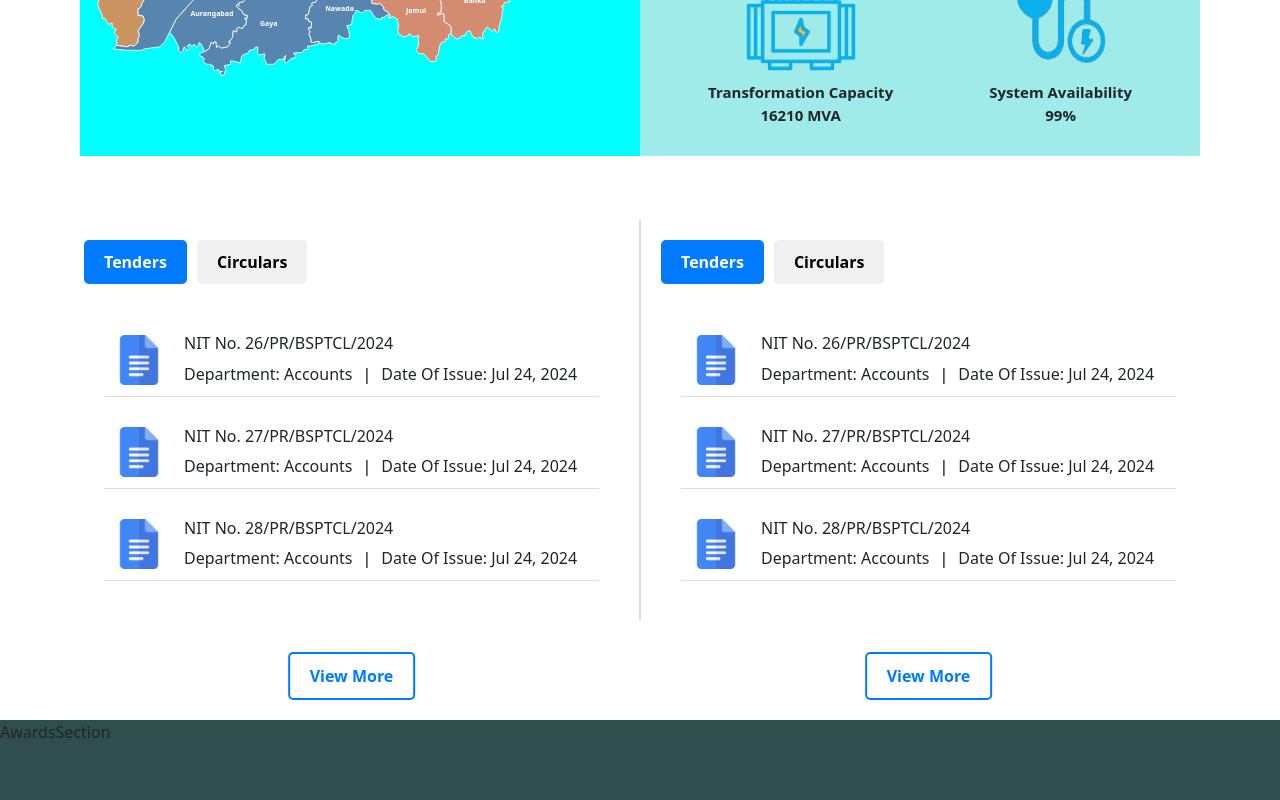
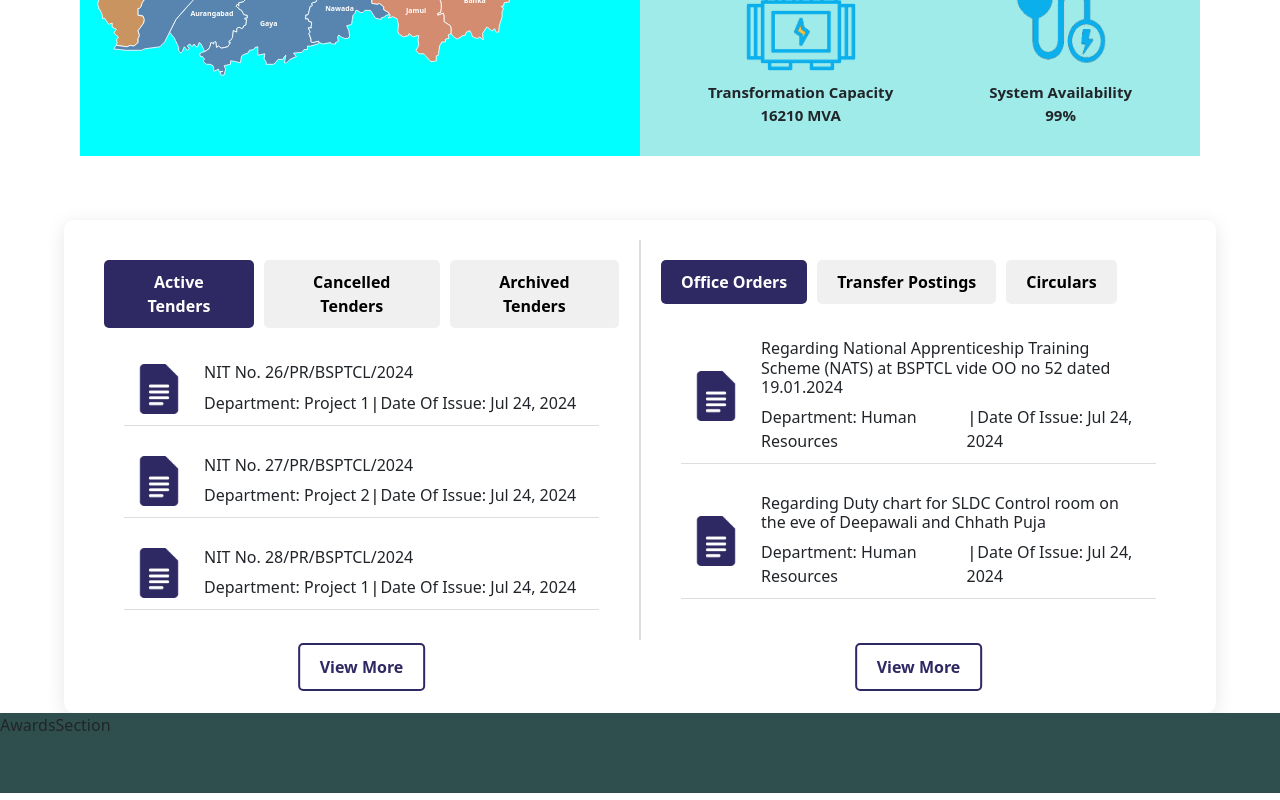
Before and after one commit to vpreeti/website_31-07-2024, a React (Vite) app: page / in a window 1280 px wide. Shown: the part 1504-2304 px from the top of the page. Built offline with nearby package versions, Linux system fonts and the light colour scheme.

Commit message:
Finalized Tenders Section-Aug 1

```diff
--- a/components/css/tenders.css
+++ b/components/css/tenders.css
@@ -1,9 +1,12 @@
 .container1 {
   display: flex;
   width: 90%;
-  margin:auto
+  margin:auto;
   /* height: 100vh;  */
- /* background-color: beige; */
+  box-shadow: 0 4px 20px rgba(0, 0, 0, 0.1); /* Add shadow border */
+  border-radius: 10px; /* Optional: Add rounded corners */
+/* background-color: aquamarine; */
+padding: 20px;
 }
 
 .section {
@@ -13,10 +16,10 @@
   flex-direction: column;
   padding: 20px; /* Padding for internal content */
   box-sizing: border-box; /* Include padding and border in width calculation */
-  height: 500px; /* Set fixed height */
+  /* min-height: 500px; */
   position: relative; /* For absolute positioning of the button */
   /* background-color: aqua; */
-  /* box-shadow: inset 2px 2px 2px 2px rgba(228, 219, 219, 0.5); */
+
 
 }
 
@@ -29,7 +32,7 @@
 .button-container {
   display: flex;
   gap: 10px;
-  margin-bottom: 20px;
+  margin-bottom: 5px;
 }
 
 .button {
@@ -47,7 +50,7 @@
 }
 
 .button.active {
-  background-color: #007bff;
+  background-color: #2f2963;
   color: #fff;
 }
 
@@ -71,15 +74,19 @@
   max-height: 300px; /* Set fixed height */
   overflow-y: auto; /* Enable vertical scrolling */
   padding-bottom: 60px; /* Add space for the button */
+
+  flex-grow: 1; /* Allow content to grow and take up available space */
+
 }
 
-.circular {
+.rowData {
   display: flex;
   align-items: center;
   width: 100%;
   margin-bottom: 20px;
   padding: 10px;
   border-bottom: 1px solid #ddd;
+    /* background-color: aqua; */
 }
 
 .document-icon {
@@ -95,28 +102,28 @@
   object-fit: contain;
 }
 
-.circular-details {
+.details-header {
   display: flex;
   flex-direction: column;
 }
 
 .view-more-button {
   background-color: transparent; /* Initial background color */
-  color: #007bff; /* Text color */
-  border: 2px solid #007bff; /* Border color */
+  color: #2f2963; /* Text color */
+  border: 2px solid #2f2963; /* Border color */
   padding: 10px 20px;
   border-radius: 5px;
   cursor: pointer;
   font-weight: bold;
   transition: background-color 0.3s, color 0.3s; /* Transition for smooth change */
   position: absolute; /* Position at the bottom */
-  bottom: 20px; /* 20px from the bottom of the section */
+  bottom: 2px; /* 80px from the bottom of the section */
   left: 50%; /* Center horizontally */
   transform: translateX(-50%); /* Center horizontally */
 }
 
 .view-more-button:hover {
-  background-color: #007bff; /* Hover background color */
+  background-color: #2f2963; /* Hover background color */
   color: #fff; /* Hover text color */
 }
 
@@ -131,6 +138,6 @@
 
 .details-container p + p::before {
   content: '|';
-  margin: 0 10px;
+  margin: 0 1px;
   color: #000;
 }
--- a/components/tenders.jsx
+++ b/components/tenders.jsx
@@ -2,22 +2,27 @@
 import '../components/css/tenders.css';
 
 function Tenders() {
-  const [activeButtonA, setActiveButtonA] = useState('left');
-  const [activeButtonB, setActiveButtonB] = useState('right');
-  const [showTendersA, setShowTendersA] = useState(true);
-  const [showCircularA, setShowCircularA] = useState(false);
-  const [showTendersB, setShowTendersB] = useState(true);
-  const [showCircularB, setShowCircularB] = useState(false);
+  const [activeButtonLeft, setactiveButtonLeft] = useState('ActiveTenders');
+  const [activeButtonRight, setactiveButtonRight] = useState('OfficeOrders');
+  const [showActiveTendersL, setshowActiveTendersL] = useState(true);
+  const [showCancelledTendersL, setshowCancelledTendersL] = useState(false);
+  const [showArhivedTendersL, setshowArchivedTendersL] = useState(false);
+  const [showOfficeOrdersR, setshowOfficeOrdersR] = useState(true);
+  const [showTransferPostingsR, setshowTransferPostingsR] = useState(false);
+  const [showCircularsR, setshowCircularsR] = useState(false);
+
 
   const handleButtonClick = (section, type) => {
-    if (section === 'A') {
-      setShowTendersA(type === 'left');
-      setShowCircularA(type === 'circularA');
-      setActiveButtonA(type);
+    if (section === 'left') {
+      setshowActiveTendersL(type === 'ActiveTenders');
+      setshowCancelledTendersL(type === 'CancelledTenders');
+      setshowArchivedTendersL(type === 'ArchivedTenders');
+      setactiveButtonLeft(type);
     } else {
-      setShowTendersB(type === 'right');
-      setShowCircularB(type === 'circularB');
-      setActiveButtonB(type);
+      setshowOfficeOrdersR(type === 'OfficeOrders');
+      setshowTransferPostingsR(type === 'TransferPostings');
+      setshowCircularsR(type === 'Circulars');
+      setactiveButtonRight(type);
     }
   };
 
@@ -26,56 +31,75 @@
       <div className="section">
         <div className="button-container">
           <button
-            onClick={() => handleButtonClick('A', 'left')}
-            className={`button ${activeButtonA === 'left' ? 'active' : ''}`}
+            onClick={() => handleButtonClick('left', 'ActiveTenders')}
+            className={`button ${activeButtonLeft === 'ActiveTenders' ? 'active' : ''}`}
           >
-            Tenders
+            Active Tenders
           </button>
           <button
-            onClick={() => handleButtonClick('A', 'circularA')}
-            className={`button ${activeButtonA === 'circularA' ? 'active' : ''}`}
+            onClick={() => handleButtonClick('left', 'CancelledTenders')}
+            className={`button ${activeButtonLeft === 'CancelledTenders' ? 'active' : ''}`}
           >
-            Circulars
+            Cancelled Tenders
+          </button>
+          <button
+            onClick={() => handleButtonClick('left', 'ArchivedTenders')}
+            className={`button ${activeButtonLeft === 'ArchivedTenders' ? 'active' : ''}`}
+          >
+            Archived Tenders
           </button>
         </div>
         <div className="content-container">
-          {showTendersA && (
+          {showActiveTendersL && (
             <div className="content">
               {/* Display Tenders Content for Section A */}
-              <div className="circular">
+              <div className="rowData">
                 <div className="document-icon">
                   <img src="../public/images/doc.png" alt="Document Icon" />
                 </div>
-                <div className="circular-details">
+                <div className="details-header">
                   <h6>NIT No. 26/PR/BSPTCL/2024</h6>
                   <div className="details-container">
-                    <p>Department: Accounts</p>
+                    <p>Department: Project 1</p>
                     <p>Date Of Issue: Jul 24, 2024</p>
                   </div>
                 </div>
               </div>
 
-              <div className="circular">
+              <div className="rowData">
                 <div className="document-icon">
                   <img src="../public/images/doc.png" alt="Document Icon" />
                 </div>
-                <div className="circular-details">
+                <div className="details-header">
                   <h6>NIT No. 27/PR/BSPTCL/2024</h6>
                   <div className="details-container">
-                    <p>Department: Accounts</p>
+                    <p>Department: Project 2</p>
                     <p>Date Of Issue: Jul 24, 2024</p>
                   </div>
                 </div>
               </div>
 
-              <div className="circular">
+              <div className="rowData">
                 <div className="document-icon">
                   <img src="../public/images/doc.png" alt="Document Icon" />
                 </div>
-                <div className="circular-details">
+                <div className="details-header">
                   <h6>NIT No. 28/PR/BSPTCL/2024</h6>
                   <div className="details-container">
-                    <p>Department: Accounts</p>
+                    <p>Department: Project 1</p>
+                    <p>Date Of Issue: Jul 24, 2024</p>
+                  </div>
+                </div>
+              </div>
+
+              <div className="rowData">
+                <div className="document-icon">
+                  <img src="../public/images/doc.png" alt="Document Icon" />
+                </div>
+                <div className="details-header">
+                  <h6>NIT No. 33/PR/BSPTCL/2024</h6>
+                  <div className="details-container">
+                    <p>Department: Project 2</p>
                     <p>Date Of Issue: Jul 24, 2024</p>
                   </div>
                 </div>
@@ -85,30 +109,128 @@
               <button className="view-more-button">View More</button>
             </div>
           )}
-          {showCircularA && (
+          {showCancelledTendersL && (
             <div className="content">
               {/* Display Circulars Content for Section A */}
-              <div className="circular">
+              <div className="rowData">
                 <div className="document-icon">
                   <img src="../public/images/doc.png" alt="Document Icon" />
                 </div>
-                <div className="circular-details">
-                  <h6>Schedule of Rate (SOR) of BSPTCL for the FY 2024-25</h6>
+                <div className="details-header">
+                  <h6>NIT No. 29/PR/BSPTCL/2024</h6>
                   <div className="details-container">
-                    <p>Department: HR</p>
+                    <p>Department: Project 1</p>
                     <p>Date Of Issue: Jul 24, 2024</p>
                   </div>
                 </div>
               </div>
 
-              <div className="circular">
+              <div className="rowData">
                 <div className="document-icon">
                   <img src="../public/images/doc.png" alt="Document Icon" />
                 </div>
-                <div className="circular-details">
-                  <h6>Regarding Standard Bidding Documents (SBD)- Rev 11 for turnkey projects for BSPTCL vide OO No-91 dated 24.09.2021</h6>
+                <div className="details-header">
+                  <h6>NIT No. 30/PR/BSPTCL/2024</h6>
                   <div className="details-container">
-                    <p>Department: HR</p>
+                    <p>Department: Project 1</p>
+                    <p>Date Of Issue: Jul 24, 2024</p>
+                  </div>
+                </div>
+              </div>
+
+              <div className="rowData">
+                <div className="document-icon">
+                  <img src="../public/images/doc.png" alt="Document Icon" />
+                </div>
+                <div className="details-header">
+                  <h6>NIT No. 34/PR/BSPTCL/2024</h6>
+                  <div className="details-container">
+                    <p>Department: Project 2</p>
+                    <p>Date Of Issue: Jul 24, 2024</p>
+                  </div>
+                </div>
+              </div>
+              {/* Add more content as needed */}
+              <button className="view-more-button">View More</button>
+            </div>
+          )}
+
+         {showArhivedTendersL && (
+            <div className="content">
+              {/* Display Circulars Content for Section A */}
+              <div className="rowData">
+                <div className="document-icon">
+                  <img src="../public/images/doc.png" alt="Document Icon" />
+                </div>
+                <div className="details-header">
+                  <h6>NIT No. 31/PR/BSPTCL/2024</h6>
+                  <div className="details-container">
+                    <p>Department: Project 2</p>
+                    <p>Date Of Issue: Jul 24, 2024</p>
+                  </div>
+                </div>
+              </div>
+
+              <div className="rowData">
+                <div className="document-icon">
+                  <img src="../public/images/doc.png" alt="Document Icon" />
+                </div>
+                <div className="details-header">
+                  <h6>NIT No. 32/PR/BSPTCL/2024</h6>
+                  <div className="details-container">
+                    <p>Department: Project 2</p>
+                    <p>Date Of Issue: Jul 24, 2024</p>
+                  </div>
+                </div>
+              </div>
+
+              <div className="rowData">
+                <div className="document-icon">
+                  <img src="../public/images/doc.png" alt="Document Icon" />
+                </div>
+                <div className="details-header">
+                  <h6>NIT No. 38/PR/BSPTCL/2024</h6>
+                  <div className="details-container">
+                    <p>Department: Project 2</p>
+                    <p>Date Of Issue: Jul 24, 2024</p>
+                  </div>
+                </div>
+              </div>
+
+              <div className="rowData">
+                <div className="document-icon">
+                  <img src="../public/images/doc.png" alt="Document Icon" />
+                </div>
+                <div className="details-header">
+                  <h6>NIT No. 39/PR/BSPTCL/2024</h6>
+                  <div className="details-container">
+                    <p>Department: Project 2</p>
+                    <p>Date Of Issue: Jul 24, 2024</p>
+                  </div>
+                </div>
+              </div>
+
+              <div className="rowData">
+                <div className="document-icon">
+                  <img src="../public/images/doc.png" alt="Document Icon" />
+                </div>
+                <div className="details-header">
+                  <h6>NIT No. 40/PR/BSPTCL/2024</h6>
+                  <div className="details-container">
+                    <p>Department: Project 2</p>
+                    <p>Date Of Issue: Jul 24, 2024</p>
+                  </div>
+                </div>
+              </div>
+
+              <div className="rowData">
+                <div className="document-icon">
+                  <img src="../public/images/doc.png" alt="Document Icon" />
+                </div>
+                <div className="details-header">
+                  <h6>NIT No. 41/PR/BSPTCL/2024</h6>
+                  <div className="details-container">
+                    <p>Department: Project 2</p>
                     <p>Date Of Issue: Jul 24, 2024</p>
                   </div>
                 </div>
@@ -125,56 +247,62 @@
       <div className="section">
         <div className="button-container">
           <button
-            onClick={() => handleButtonClick('B', 'right')}
-            className={`button ${activeButtonB === 'right' ? 'active' : ''}`}
+            onClick={() => handleButtonClick('right', 'OfficeOrders')}
+            className={`button ${activeButtonRight === 'OfficeOrders' ? 'active' : ''}`}
           >
-            Tenders
+            Office Orders
           </button>
           <button
-            onClick={() => handleButtonClick('B', 'circularB')}
-            className={`button ${activeButtonB === 'circularB' ? 'active' : ''}`}
+            onClick={() => handleButtonClick('right', 'TransferPostings')}
+            className={`button ${activeButtonRight === 'TransferPostings' ? 'active' : ''}`}
+          >
+            Transfer Postings
+          </button>
+          <button
+            onClick={() => handleButtonClick('right', 'Circulars')}
+            className={`button ${activeButtonRight === 'Circulars' ? 'active' : ''}`}
           >
             Circulars
           </button>
         </div>
         <div className="content-container">
-          {showTendersB && (
+          {showOfficeOrdersR && (
             <div className="content">
               {/* Display Tenders Content for Section B */}
-              <div className="circular">
+              <div className="rowData">
                 <div className="document-icon">
                   <img src="../public/images/doc.png" alt="Document Icon" />
                 </div>
-                <div className="circular-details">
-                  <h6>NIT No. 26/PR/BSPTCL/2024</h6>
+                <div className="details-header">
+                  <h6>Regarding National Apprenticeship Training Scheme (NATS) at BSPTCL vide OO no 52 dated 19.01.2024</h6>
                   <div className="details-container">
-                    <p>Department: Accounts</p>
+                    <p>Department: Human Resources</p>
                     <p>Date Of Issue: Jul 24, 2024</p>
                   </div>
                 </div>
               </div>
 
-              <div className="circular">
+              <div className="rowData">
                 <div className="document-icon">
                   <img src="../public/images/doc.png" alt="Document Icon" />
                 </div>
-                <div className="circular-details">
-                  <h6>NIT No. 27/PR/BSPTCL/2024</h6>
+                <div className="details-header">
+                  <h6>Regarding Duty chart for SLDC Control room on the eve of Deepawali and Chhath Puja</h6>
                   <div className="details-container">
-                    <p>Department: Accounts</p>
+                    <p>Department: Human Resources</p>
                     <p>Date Of Issue: Jul 24, 2024</p>
                   </div>
                 </div>
               </div>
 
-              <div className="circular">
+              <div className="rowData">
                 <div className="document-icon">
                   <img src="../public/images/doc.png" alt="Document Icon" />
                 </div>
-                <div className="circular-details">
-                  <h6>NIT No. 28/PR/BSPTCL/2024</h6>
+                <div className="details-header">
+                  <h6>Regarding policy matters of BSPHCL vide OO no. 379 dated 11.07.2024</h6>
                   <div className="details-container">
-                    <p>Department: Accounts</p>
+                    <p>Department: Human Resources</p>
                     <p>Date Of Issue: Jul 24, 2024</p>
                   </div>
                 </div>
@@ -184,30 +312,101 @@
               <button className="view-more-button">View More</button>
             </div>
           )}
-          {showCircularB && (
+          {showTransferPostingsR && (
             <div className="content">
               {/* Display Circulars Content for Section B */}
-              <div className="circular">
+              <div className="rowData">
                 <div className="document-icon">
                   <img src="../public/images/doc.png" alt="Document Icon" />
                 </div>
-                <div className="circular-details">
-                  <h6>Schedule of Rate (SOR) of BSPTCL for the FY 2024-25</h6>
+                <div className="details-header">
+                  <h6>Regarding transfer of Store employees vide Notification No 1901-1905 dated 30-07-2024</h6>
                   <div className="details-container">
-                    <p>Department: HR</p>
+                    <p>Department: Human Resources</p>
                     <p>Date Of Issue: Jul 24, 2024</p>
                   </div>
                 </div>
               </div>
 
-              <div className="circular">
+              <div className="rowData">
                 <div className="document-icon">
                   <img src="../public/images/doc.png" alt="Document Icon" />
                 </div>
-                <div className="circular-details">
-                  <h6>Regarding Standard Bidding Documents (SBD)- Rev 11 for turnkey projects for BSPTCL vide OO No-91 dated 24.09.2021</h6>
+                <div className="details-header">
+                  <h6>Regarding posting of Sri Raushan Kumar(E12886), AEE vide Notification No 636 dated 01-03-24</h6>
                   <div className="details-container">
-                    <p>Department: HR</p>
+                    <p>Department: Human Resources</p>
+                    <p>Date Of Issue: Jul 24, 2024</p>
+                  </div>
+                </div>
+              </div>
+
+              <div className="rowData">
+                <div className="document-icon">
+                  <img src="../public/images/doc.png" alt="Document Icon" />
+                </div>
+                <div className="details-header">
+                  <h6>Regarding transfer posting of AEEs and JEEs vide Notification No 823-825 dated 15.03.2024</h6>
+                  <div className="details-container">
+                    <p>Department: Human Resources</p>
+                    <p>Date Of Issue: Jul 24, 2024</p>
+                  </div>
+                </div>
+              </div>
+
+              <div className="rowData">
+                <div className="document-icon">
+                  <img src="../public/images/doc.png" alt="Document Icon" />
+                </div>
+                <div className="details-header">
+                  <h6>Regarding transfer posting of CEs vide Notification No 800-801 dated 15.03.2024</h6>
+                  <div className="details-container">
+                    <p>Department: Human Resources</p>
+                    <p>Date Of Issue: Jul 24, 2024</p>
+                  </div>
+                </div>
+              </div>
+
+              <div className="rowData">
+                <div className="document-icon">
+                  <img src="../public/images/doc.png" alt="Document Icon" />
+                </div>
+                <div className="details-header">
+                  <h6>Regarding additional charge to Sri Ashish Kumar, E04222, AEE (O and M), TC Muzaffarpur vide Notification No 2715 dated 02-11-2023</h6>
+                  <div className="details-container">
+                    <p>Department: Human Resources</p>
+                    <p>Date Of Issue: Jul 24, 2024</p>
+                  </div>
+                </div>
+              </div>
+              {/* Add more content as needed */}
+              <button className="view-more-button">View More</button>
+            </div>
+          )}
+           {showCircularsR && (
+            <div className="content">
+              {/* Display Circulars Content for Section B */}
+              <div className="rowData">
+                <div className="document-icon">
+                  <img src="../public/images/doc.png" alt="Document Icon" />
+                </div>
+                <div className="details-header">
+                  <h6>Regarding Standard Bidding Documents (SBD)- Rev 17 for turnkey projects for BSPTCL vide OO No-11 dated 08.02.2023</h6>
+                  <div className="details-container">
+                    <p>Department: Human Resources</p>
+                    <p>Date Of Issue: Jul 24, 2024</p>
+                  </div>
+                </div>
+              </div>
+
+              <div className="rowData">
+                <div className="document-icon">
+                  <img src="../public/images/doc.png" alt="Document Icon" />
+                </div>
+                <div className="details-header">
+                  <h6>Adoption of Cyber Crisis management Plan- 2022</h6>
+                  <div className="details-container">
+                    <p>Department: Human Resources</p>
                     <p>Date Of Issue: Jul 24, 2024</p>
                   </div>
                 </div>
```
Also changed, not shown: public/images/doc.png.
